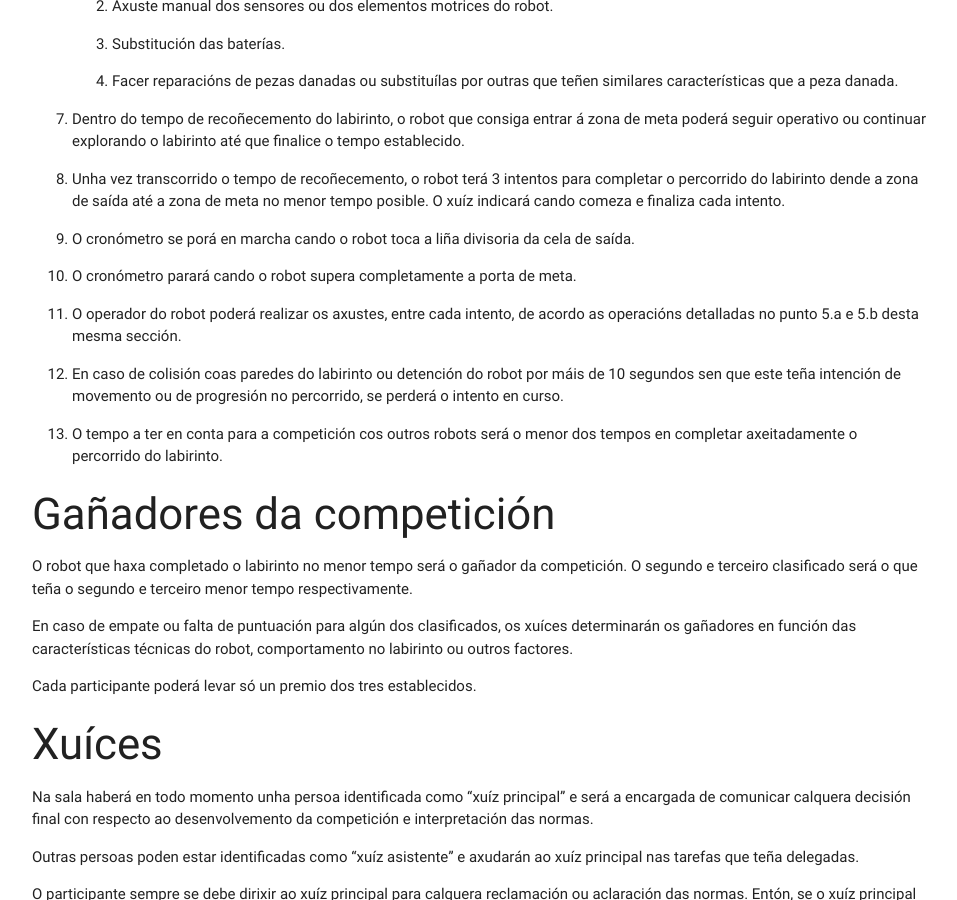
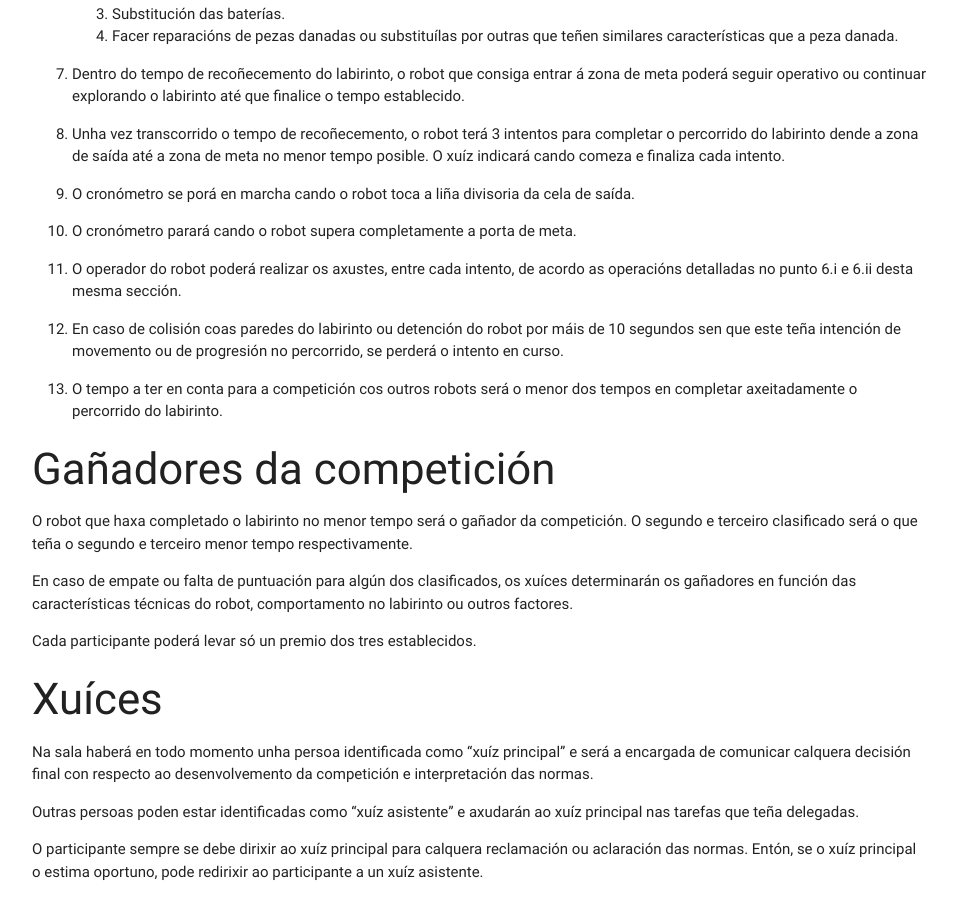
Before and after one commit to brico-labs/Regulamentos, a Jekyll site: the page built from labirinto.md, in a window 1280 px wide and 900 px high, scrolled down 2874 px. Shown: the whole window, without its empty margins (160-1117 px from the left). Built offline with Jekyll 4.4.1, drawn with Linux system fonts in a browser that asks for light colours; nearby versions of some CDN libraries.

Commit message:
correción formato y errores

```diff
--- a/labirinto.md
+++ b/labirinto.md
@@ -115,15 +115,10 @@ calquera momento por decisión do participante.
 percorrido ou recoñecemento tantas veces como queira, ademais de levar a cabo as
 seguintes operacións:
 
-    1. Axuste electrónico, mediante controis integrados no robot, da configuración que
-    non aporte información relativa ao percorrido do labirinto.
-
+    1. Axuste electrónico, mediante controis integrados no robot, da configuración que non aporte información relativa ao percorrido do labirinto.
     2. Axuste manual dos sensores ou dos elementos motrices do robot.
-
     3. Substitución das baterías.
-
-    4. Facer reparacións de pezas danadas ou substituílas por outras que teñen similares
-    características que a peza danada.
+    4. Facer reparacións de pezas danadas ou substituílas por outras que teñen similares características que a peza danada.
 
 7. Dentro do tempo de recoñecemento do labirinto, o robot que consiga entrar á zona de
 meta poderá seguir operativo ou continuar explorando o labirinto até que finalice o
@@ -138,7 +133,7 @@ menor tempo posible. O xuíz indicará cando comeza e finaliza cada intento.
 10. O cronómetro parará cando o robot supera completamente a porta de meta.
 
 11. O operador do robot poderá realizar os axustes, entre cada intento, de acordo as
-operacións detalladas no punto 5.a e 5.b desta mesma sección.
+operacións detalladas no punto 6.i e 6.ii desta mesma sección.
 
 12. En caso de colisión coas paredes do labirinto ou detención do robot por máis de 10
 segundos sen que este teña intención de movemento ou de progresión no percorrido,
```
